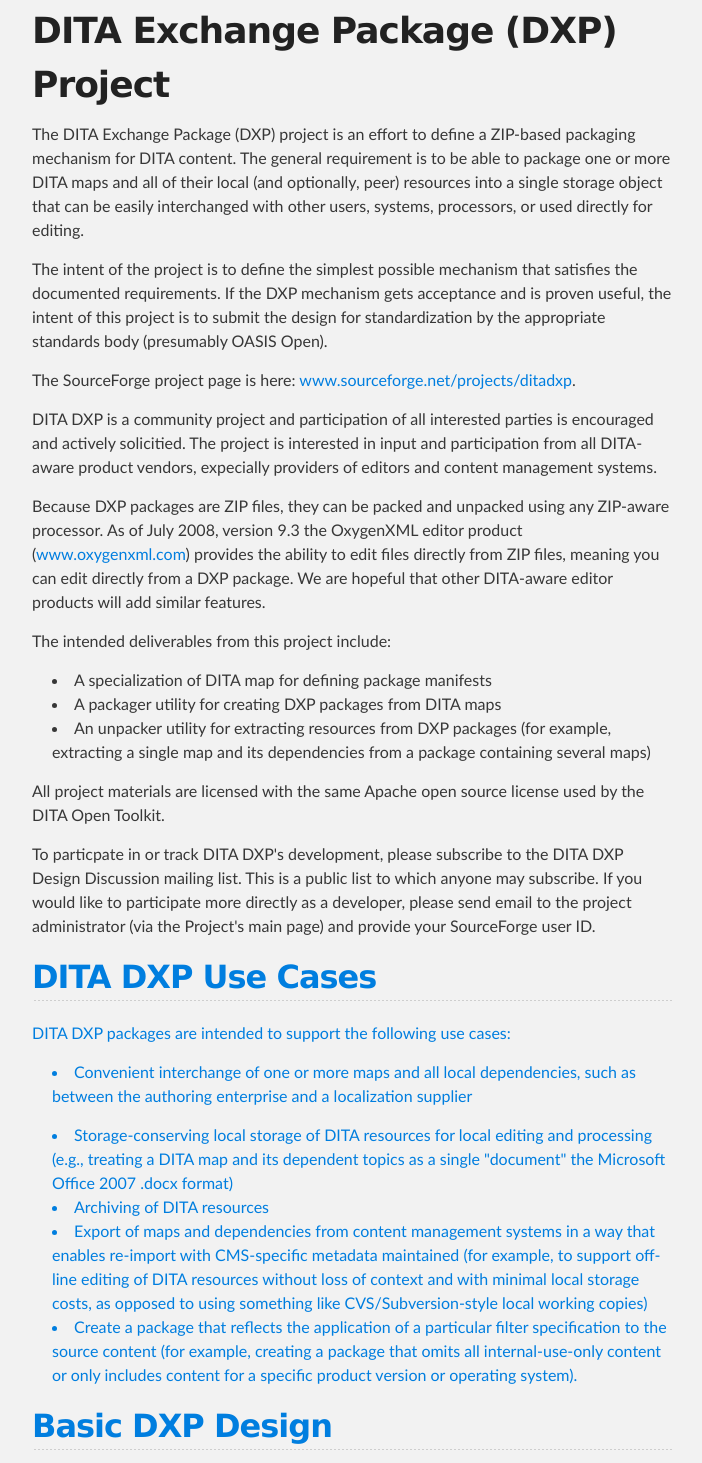
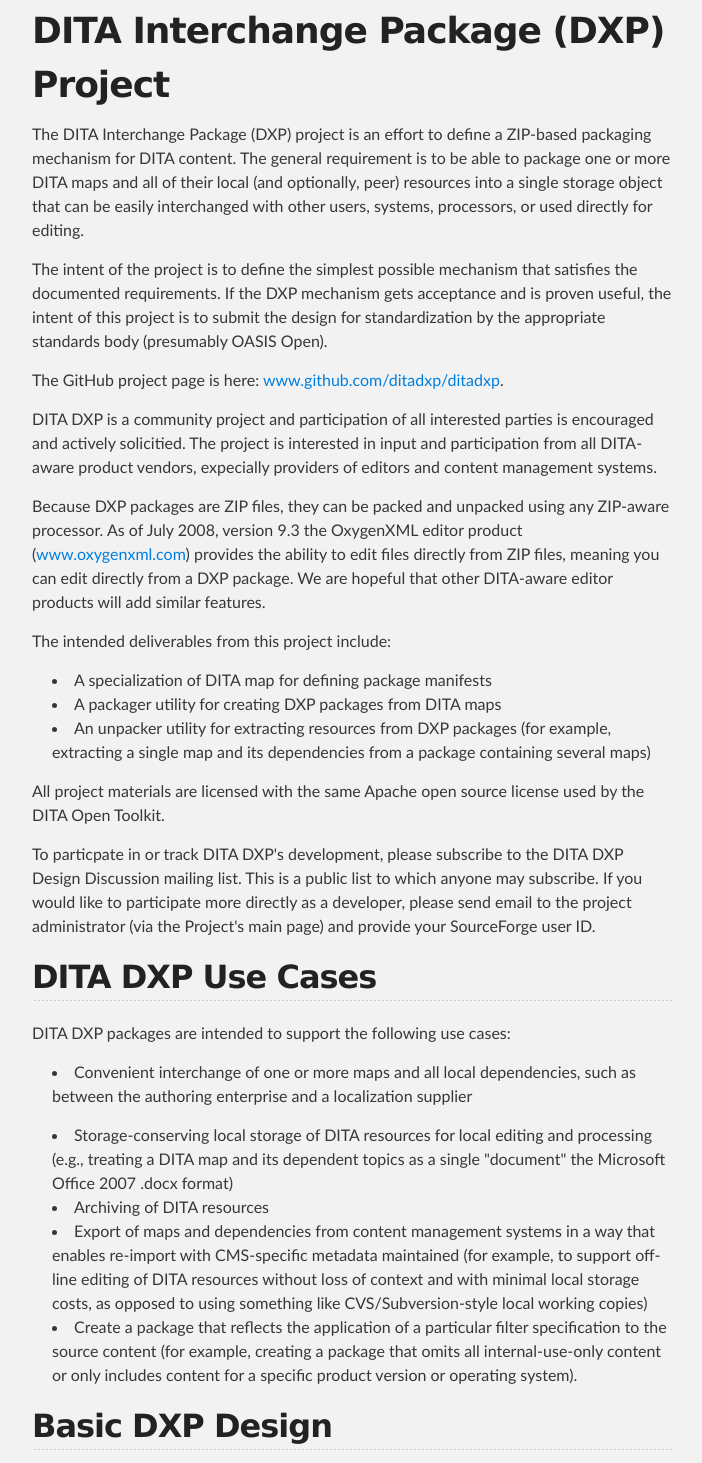
Before and after one commit to ditadxp/ditadxp, a plain HTML site: page index.html in a window 1280 px wide. Shown: the part 400-1863 px from the top of the page, without its empty margins (288-990 px from the left). Drawn offline with Linux system fonts and the light colour scheme.

Commit message:
Corrected reference to project location, changed a name to @id

```diff
--- a/index.html
+++ b/index.html
@@ -31,9 +31,9 @@
     <!-- MAIN CONTENT -->
     <div id="main_content_wrap" class="outer">
       <section id="main_content" class="inner">
-  <h1>DITA Exchange Package (DXP) Project</h1>
+  <h1>DITA Interchange Package (DXP) Project</h1>
   <div>
-  <p>The DITA Exchange Package (DXP) project is an effort to define a ZIP-based
+  <p>The DITA Interchange Package (DXP) project is an effort to define a ZIP-based
 packaging mechanism for DITA content. The general requirement is to be able to
 package one or more DITA maps and all of their local (and optionally, peer)
 resources into a single storage object that can be easily interchanged with other
@@ -42,8 +42,8 @@
 satisfies the documented requirements. If the DXP mechanism gets acceptance and
 is proven useful, the intent of this project is to submit the design for standardization
 by the appropriate standards body (presumably OASIS Open).</p>
-<p>The SourceForge project page is here:
-<a href="http://www.sourceforge.net/projects/ditadxp">www.sourceforge.net/projects/ditadxp</a>.</p>
+<p>The GitHub project page is here:
+<a href="http://www.github.com/ditadxp/ditadxp">www.github.com/ditadxp/ditadxp</a>.</p>
 <p>DITA DXP is a community project and participation of all interested parties is encouraged and
 actively solicitied. The project is interested in input and participation from all DITA-aware
 product vendors, expecially providers of editors and content management systems.</p>
@@ -65,8 +65,8 @@
 mailing list. This is a public list to which anyone may subscribe. If you would like to participate
 more directly as a developer, please send email to the project administrator (via the Project's
 main page) and provide your SourceForge user ID.</p>
-  <div>
-   <h2><a name="use-cases"/>DITA DXP Use Cases</h2>
+  <div id="use-cases">
+   <h2>DITA DXP Use Cases</h2>
    <p>DITA DXP packages are intended to support the following use cases:</p>
 <ul>
 <li>Convenient interchange of one or more maps and all local dependencies, such as between
@@ -83,8 +83,8 @@
 content for a specific product version or operating system).</li>
 </ul>
   </div>
-  <div>
-    <h2><a name="dxp-design"/>Basic DXP Design</h2>
+  <div id="dxp-design">
+    <h2>Basic DXP Design</h2>
     <p>A DXP package is a ZIP file that has exactly one root directory containing
 either exactly one DITA map or a DXP manifest map named "dita_dxp_manifest.ditamap".
 A package with no manifest map is said to have an "implicit manifest" constructed by
@@ -201,8 +201,8 @@
 to the input to processors) from maps that are subordinate maps intended
 to only be used from other maps (and should do so whenever possible).</p>
   </div>
-  <div>
-   <h2><a name="packaging-issues"/>DITA Packaging Issues</h2>
+  <div id="packaging-issues">
+   <h2>DITA Packaging Issues</h2>
    <p>Taking a top-level map and packaging it such that the package contains only the local or local and
 peer dependencies requires processing the map and all topics in order to find all references in order
 to then construct the set of unique storage objects referenced (the "bounded object set" determined
```
